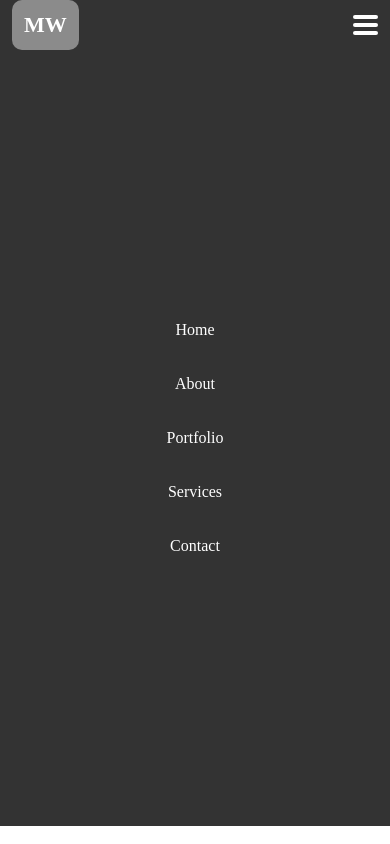
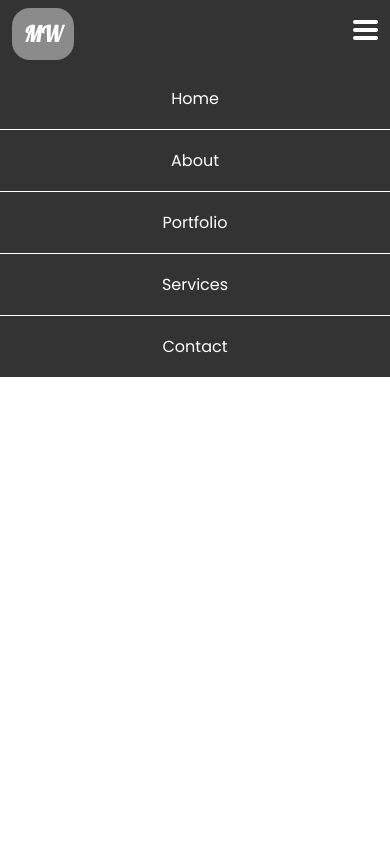
Before and after one commit to muntashir-wahid/vanilla-js-projects, a plain HTML site: page responsive-navbar/index.html in a window 390 px wide. Both pictures are taken after a click on the element 365 px from the left and 25 px from the top of the page. Drawn offline with Linux system fonts and the light colour scheme.

Commit message:
responsive navbar project added

```diff
--- a/responsive-navbar/index.html
+++ b/responsive-navbar/index.html
@@ -1,38 +1,38 @@
 <!DOCTYPE html>
 <html lang="en">
   <head>
-    <meta charset="UTF-8">
-    <meta http-equiv="X-UA-Compatible" content="IE=edge">
-    <meta name="viewport" content="width=device-width, initial-scale=1.0">
-    <link rel="stylesheet" href="./style.css">
+    <meta charset="UTF-8" />
+    <meta http-equiv="X-UA-Compatible" content="IE=edge" />
+    <meta name="viewport" content="width=device-width, initial-scale=1.0" />
+    <link rel="stylesheet" href="./style.css" />
     <title>Navbar Project</title>
   </head>
   <body>
     <nav class="nav-bar">
-        <div class="nav-items__logo">
+      <div class="nav__items nav-item__logo">
         <a href="#" class="nav-logo">MW</a>
       </div>
-        <div class="toggle-btn">
+      <div class="nav__items nav-item__toggle-btn">
         <span class="bar"></span>
         <span class="bar"></span>
         <span class="bar"></span>
       </div>
-        <div class="nav-items__links">
+      <div class="nav__items nav-item__links">
         <ul class="nav-link__container">
-                <li class="nav-link__items">
-                    <a href="#" class="nav-link">Home</a>
+          <li class="nav-links">
+            <a href="#" class="nav__link">Home</a>
           </li>
-                <li class="nav-link__items">
-                    <a href="#" class="nav-link">About</a>
+          <li class="nav-links">
+            <a href="#" class="nav__link">About</a>
           </li>
-                <li class="nav-link__items">
-                    <a href="#" class="nav-link">Portfolio</a>
+          <li class="nav-links">
+            <a href="#" class="nav__link">Portfolio</a>
           </li>
-                <li class="nav-link__items">
-                    <a href="#" class="nav-link">Services</a>
+          <li class="nav-links">
+            <a href="#" class="nav__link">Services</a>
           </li>
-                <li class="nav-link__items">
-                    <a href="#" class="nav-link">Contact</a>
+          <li class="nav-links">
+            <a href="#" class="nav__link">Contact</a>
           </li>
         </ul>
       </div>
--- a/responsive-navbar/script.js
+++ b/responsive-navbar/script.js
@@ -1,26 +1,27 @@
-'use strict';
+"use strict";
 
 // HTML Elements
-const navLinkItems = document.querySelector('.nav-items__links');
-const toggleBtn = document.querySelector('.toggle-btn');
+const navMenu = document.querySelector(".nav-item__links");
+const toggleBtn = document.querySelector(".nav-item__toggle-btn");
 
 // Responsive nav
-const responsiveNav = function() {
+const responsiveNav = function () {
+  // Functions
+  const toggleNav = function (e) {
+    // Prevent default
+    e.preventDefault();
 
-    // Functions
-    const toggleNav = function() {
-        navLinkItems.classList.toggle('active');
-    };
+    navMenu.classList.toggle("active");
+  };
 
-    const removeActiveCls = function(e) {
-        if (e.target.classList.contains('nav-link')) {
-            navLinkItems.classList.remove('active')
-        };
-    };
+  const hideNavEachClickOnLink = function (e) {
+    const navLink = e.target.classList.contains("nav__link");
+    if (navLink) navMenu.classList.remove("active");
+  };
 
-    // Event listeners
-    toggleBtn.addEventListener('click', toggleNav);
-    navLinkItems.addEventListener('click', removeActiveCls);
+  // Event listeners
+  toggleBtn.addEventListener("click", toggleNav);
+  navMenu.addEventListener("click", hideNavEachClickOnLink);
 };
 
 responsiveNav();
--- a/responsive-navbar/style.css
+++ b/responsive-navbar/style.css
@@ -1,3 +1,5 @@
+@import url("https://fonts.googleapis.com/css2?family=Lobster&family=Poppins:wght@400;500;600;700&display=swap");
+
 * {
   margin: 0;
   padding: 0;
@@ -13,29 +15,31 @@ a {
 body {
   height: 100vh;
   width: 100%;
+  font-family: "Poppins", sans-serif;
 }
 
 .nav-bar {
   width: 100%;
-    /* height: 60px; */
   background-color: #333333;
   display: flex;
   justify-content: space-between;
   align-items: center;
 }
 
-.nav-logo {
+.nav-item__logo {
+  font-family: "Lobster", cursive;
   font-size: 22px;
   font-weight: 800;
-    margin-left: 12px;
+  margin: 8px 12px;
+  padding: 12px;
   background-color: #8b8b8b;
-    padding: 12px;
-    border-radius: 10px;
+  border-radius: 18px;
+  cursor: pointer;
 }
 
-.toggle-btn {
+.nav-item__toggle-btn {
   position: absolute;
-    top: 15px;
+  top: 20px;
   right: 12px;
   width: 25px;
   height: 20px;
@@ -54,44 +58,48 @@ body {
 
 .nav-link__container {
   display: flex;
+  margin-right: 8px;
 }
 
-.nav-link__items {
+.nav-links {
   list-style: none;
 }
 
-.nav-link__items:hover {
+.nav__link {
+  padding: 18px;
+  border-radius: 8px;
+}
+.nav__link:hover {
   background-color: #8b8b8b;
 }
 
-.nav-link {
-    padding: 18px;
-}
-
-@media screen and (max-width: 575px){
-    .toggle-btn {
-        display: flex;
-    }
-    .nav-link__container {
-        display: flex;
-        flex-direction: column;
-        width: 100%;
-    }
+@media screen and (max-width: 700px) {
   .nav-bar {
     flex-direction: column;
     align-items: flex-start;
   }
-    .nav-items__links {
+
+  .nav-item__links {
     width: 100%;
-        height: 92vh;
     display: none;
-        justify-content: center;
-        align-items: center;
   }
-    .nav-link__items {
+
+  .nav-link__container {
+    flex-direction: column;
+    margin-right: 0;
+  }
+
+  .nav-links {
+    width: 100%;
     text-align: center;
+    border-bottom: 1px solid white;
   }
-    .active {
+
+  .nav-item__toggle-btn {
     display: flex;
   }
+
+  .active {
+    display: block;
   }
+}
```
Also changed, not shown: index.html (+12 -0 lines), img/responsive-navbar.png (added). Lines whose indentation alone changed are shown as unchanged.
